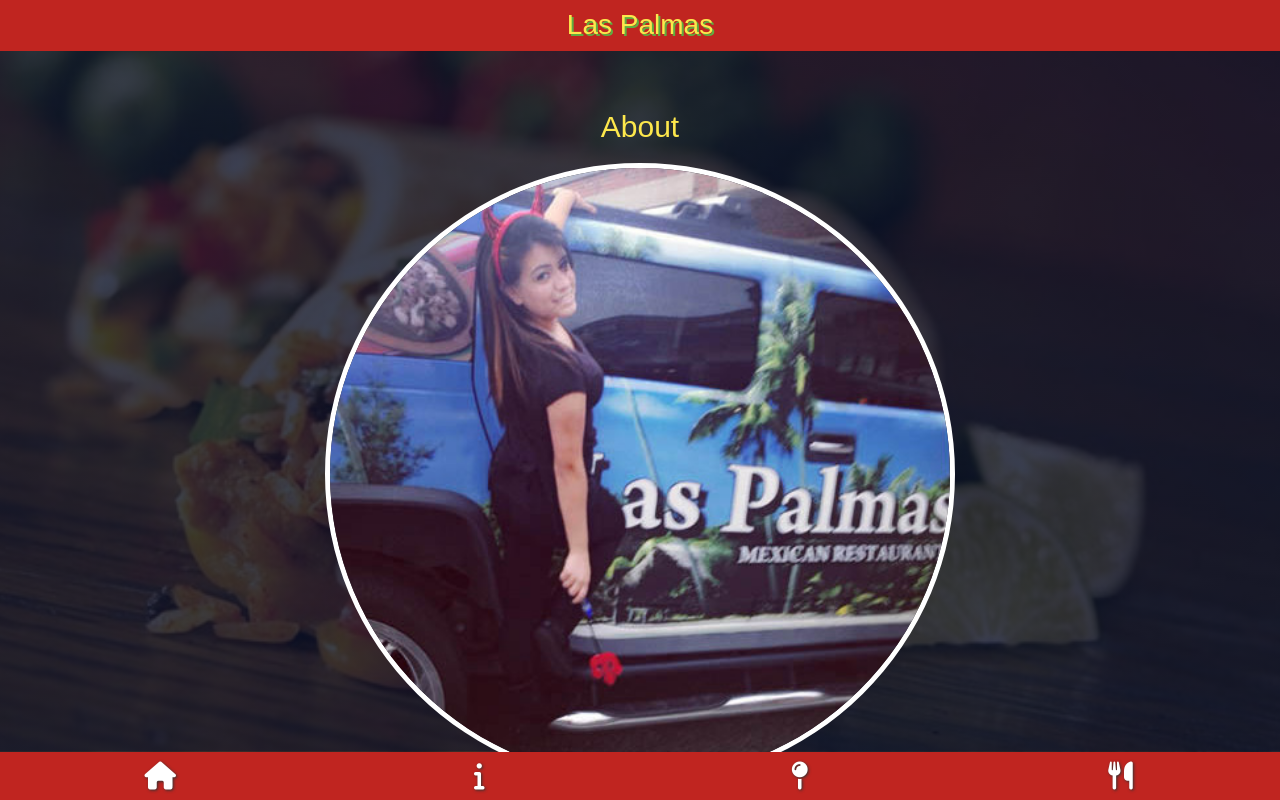
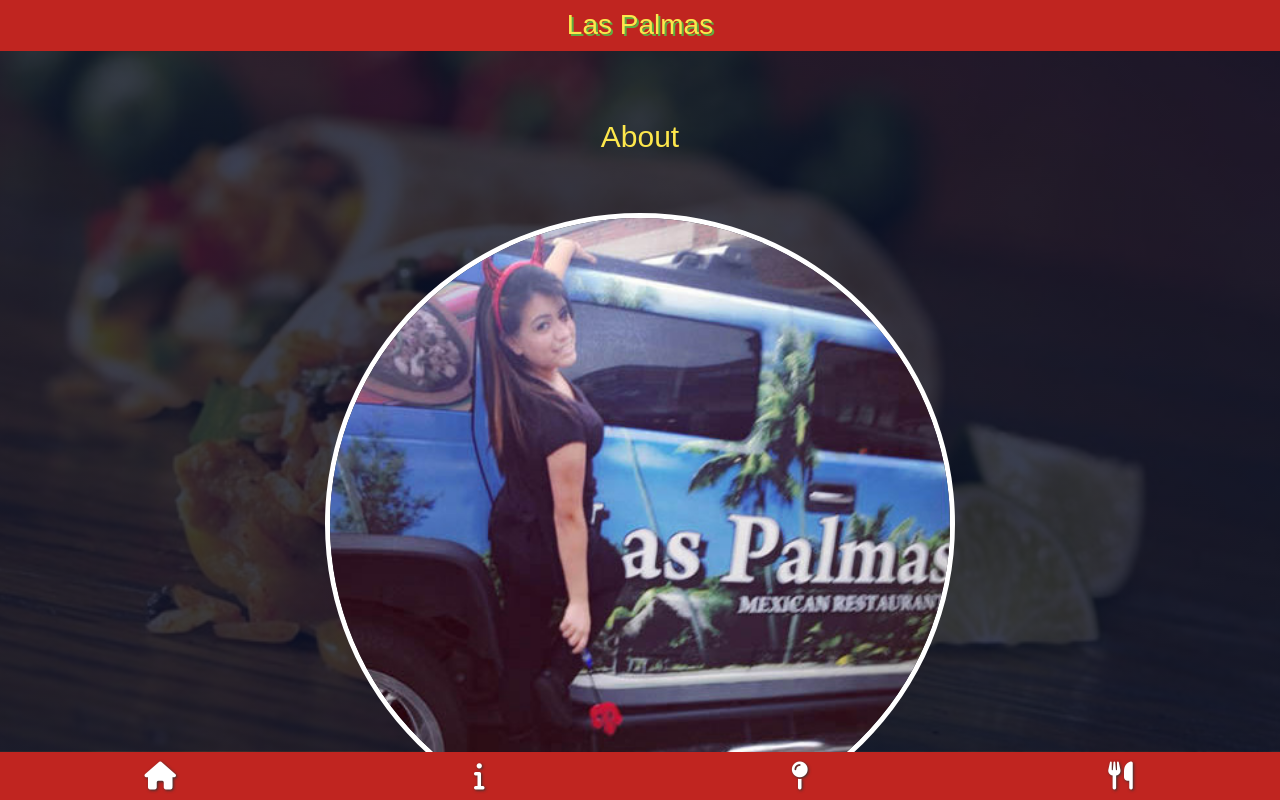
Before and after one commit to ba-batten/LasPalmas, a plain HTML site: page index.html in a window 1280 px wide. Both pictures are taken after a click on the item 479 px from the left and 775 px from the top of the page. Drawn offline with nearby package versions, Linux system fonts and the light colour scheme; a web font is replaced by a local one.

Commit message:
Increase space between elements on About view

```diff
--- a/css/theme.css
+++ b/css/theme.css
@@ -52,18 +52,20 @@
 }
 
 .t-about h2 {
-  margin-top: 80px;
+  margin: 90px auto 40px;
 }
 
 .t-about p {
   text-align: left;
   color: white;
+  line-height: 2;
+  font-size: 14px;
 }
 
 .t-about img {
   width: 50%;
   border-radius: 50%;
-  margin: 0 10px 10px;
+  margin: 0 10px 60px;
   border: thick solid white;
 }
 
```
